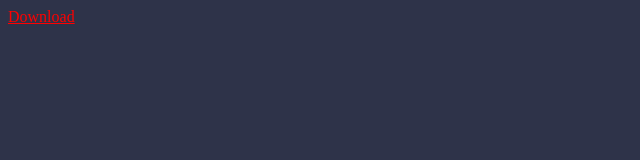
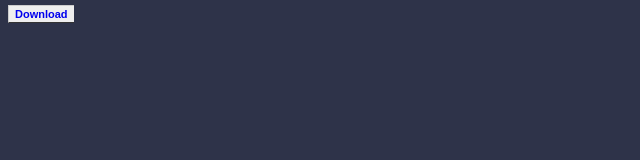
Before and after one commit to ZlomenyMesic/WorkoutApp, a plain HTML site: page HlavniRam.html in a window 1280 px wide. Shown: the whole page, without its empty margins (0-640 px from the left). Drawn offline with Linux system fonts and the light colour scheme.

Commit message:
Update HlavniRam.html

```diff
--- a/HlavniRam.html
+++ b/HlavniRam.html
@@ -8,13 +8,26 @@
 		<meta http-equiv="content-type" content="text/html; charset=UTF-8">
 		<style name="text/css">
 			a {
+				font-size : 300%
 				color : red
+			}
+			.style {
+  				font : bold 11px Arial;
+  				text-decoration : none;
+  				background-color : #EEEEEE;
+  				colo r: #333333;
+  				padding : 2px 6px 2px 6px;
+  				border-top : 1px solid #CCCCCC;
+  				border-righ t: 1px solid #333333;
+ 				 border-bottom : 1px solid #333333;
+ 				 border-left : 1px solid #CCCCCC;
 			}
                 </style>
 
 	</head>
 
 	<body bgcolor=#2e3349>
-		<a href="https://www.dropbox.com/s/8x7mlr8ujqn4zlv/36CPS.jpg?dl=0">Download</a>
+		<link rel="stylesheet" href="https://cdnjs.cloudflare.com/ajax/libs/font-awesome/4.7.0/css/font-awesome.min.css">
+		<a class="style" href="https://minhaskamal.github.io/DownGit/#/home?url=https:%2F%2Fgithub.com%2FZlomenyMesic%2FWorkoutApp%2Fblob%2Fmain%2F36CPS.jpg">Download</a>
 	</body>
 </html>
```
